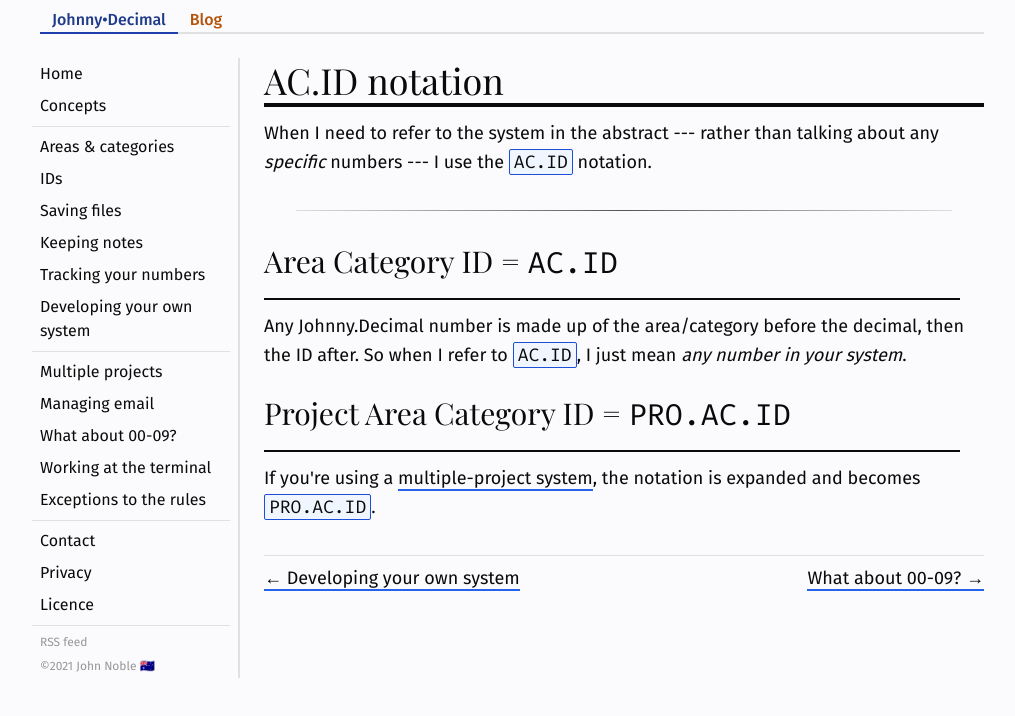
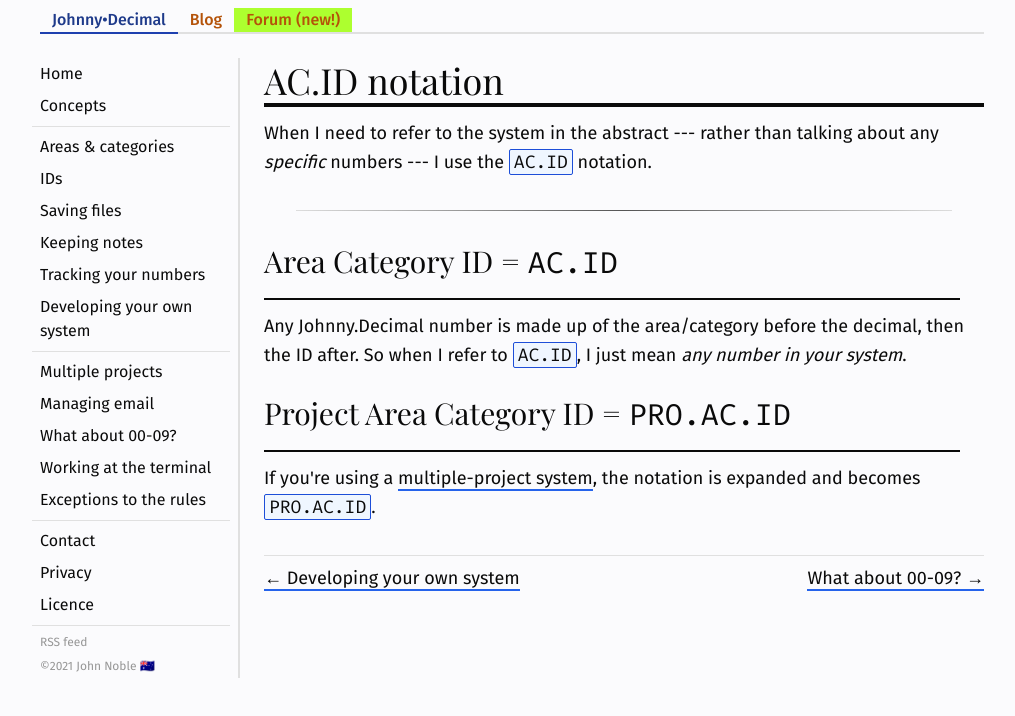
Before and after one commit to jen729w/learn.johnnydecimal.com, a Gatsby site: page /concepts/acid-notation/ in a window 1280 px wide. Shown: the whole page, without its empty margins (136-1151 px from the left). Built offline with nearby package versions, Linux system fonts and the light colour scheme; Gatsby itself is replaced by a stand-in of ours; a web font is replaced by a local one.

Commit message:
Header: add forum

```diff
--- a/src/components/Header.js
+++ b/src/components/Header.js
@@ -20,7 +20,7 @@ const Header = () => {
 		<header
 			className="grid grid-flow-row mt-2 mb-4 text-base font-medium sm:ml-4 sm:mb-6"
 			style={{
-				gridTemplateColumns: "auto auto 1fr",
+				gridTemplateColumns: "auto auto auto 1fr",
 				justifyContent: "start",
 			}}
 		>
@@ -41,6 +41,15 @@ const Header = () => {
 			>
 				Blog
 			</Link>
+			<a
+				// activeClassName="border-b-2 border-yellow-700 text-yellow-700"
+				className="px-3 text-yellow-700 border-b-2 border-gray-400 blog-header"
+				href="https://forum.johnnydecimal.com"
+				id="forum-header"
+				style={{ background: "greenyellow" }}
+			>
+				Forum (new!)
+			</a>
 			<div className="px-3 border-b-2 border-gray-400"></div>
 		</header>
 	)
```
